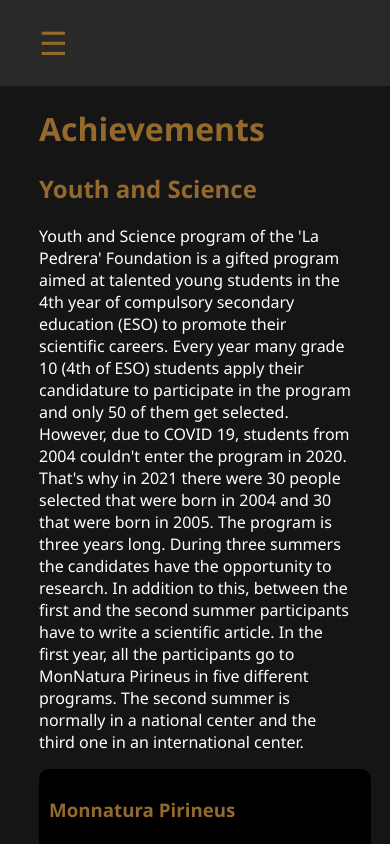
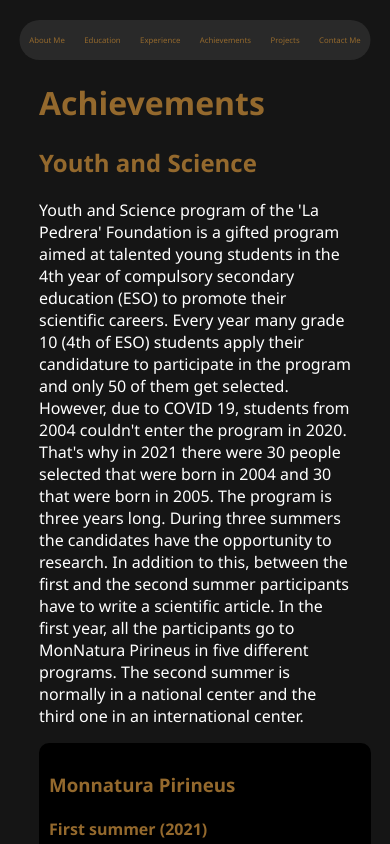
Before and after one commit to miiree12lb/portfolio, a React (Create React App) app: page /#/achievements in a window 390 px wide. Shown: the top 844 px of the page. Built offline with nearby package versions, Linux system fonts and the light colour scheme.

Commit message:
update phone navbar

```diff
--- a/src/PhoneNavbar.tsx
+++ /dev/null
@@ -1,24 +0,0 @@
-import React, {useState} from "react";
-import { Link } from "react-router-dom";
-
-export default function PhoneNavbar() {
-    const [checked, setChecked] = useState(false);
-
-    return (
-        <>
-            <div id="dropdown">
-                <label htmlFor="toggle"><h1>☰</h1></label>
-                <input type="checkbox" id="toggle" onChange={() => setChecked(!checked)} style={{display: "none"}}/>
-            </div>
-            <div id="phone_links"  style={checked ? { display: "block" } : { display: "none" }}>
-                <Link to="/">About Me</Link>
-                <Link to="education">Education</Link>
-                <Link to="experience">Experience</Link>
-                <Link to="achievements">Achievements</Link>
-                <Link to="projects">Projects</Link>
-                <Link to="contact">Contact Me</Link>
-            </div>
-
-        </>
-    );
-}
--- a/src/css/contact.css
+++ b/src/css/contact.css
@@ -1,5 +1,5 @@
 #form_holder{
-    background-color: #424242;
+    background-color: #333;
     display: block;
     max-width: 500px;
     display: flex;
--- a/src/css/root.css
+++ b/src/css/root.css
@@ -26,33 +26,6 @@
     background-color: #292929;
     justify-content: space-around;
     align-items: center;
-}
-
-#phone_nav {
-    overflow: hidden;
-    background-color: #292929;
-    position: relative;
-}
-
-#dropdown {
-    padding-left: 10%;
-}
-
-#phone_links{
-    display: none;
-}
-
-#phone_links > a {
-    color: #94692d;
-    padding: 14px 10%;
-    text-decoration: none;
-    font-size: 17px;
-    display: block;
-}
-
-#phone_links > a:hover {
-    background-color: #94692d;
-    color: black;
 }
 
 #nav > a {
@@ -180,19 +153,31 @@
         width: 100%;
     }
 
-    #phone_nav{
-        display: block;
+    #nav {
+        top: 20px;
+        height: 40px;
+        width: 90%;
+        left: 50%;
+        transform: translateX(-50%);
+        border-radius: 40px;
     }
 
-    #nav {
-        display: none;
+    #nav > a{
+        font-size: 2vw;
+        border-radius: 10px;
+        padding: 0 5px;
+    }
+
+    #nav > a:hover {
+        background-color: #94692d;
+        color: black;
     }
 
     #dropdown {
         display: block;
     }
     #view {
-        padding-top: 0;
+        padding-top: 60px;
     }
 }
 
--- a/src/index.tsx
+++ b/src/index.tsx
@@ -7,7 +7,6 @@
 import Contact from "./Contact.tsx";
 import Achievements from "./Achievements.tsx";
 import Navbar from "./Navbar.tsx";
-import PhoneNavbar from "./PhoneNavbar.tsx";
 import Projects from "./Projects.tsx";
 // @ts-ignore
 import './css/root.css';
@@ -17,10 +16,6 @@
     return (<HashRouter>
         <div id="nav">
             <Navbar />
-        </div>
-
-        <div id="phone_nav">
-            <PhoneNavbar />
         </div>
 
         <div id="view">
```
Also changed, not shown: src/assets/images/memes/string_theory.png (added).
